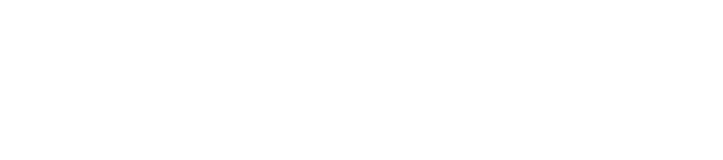
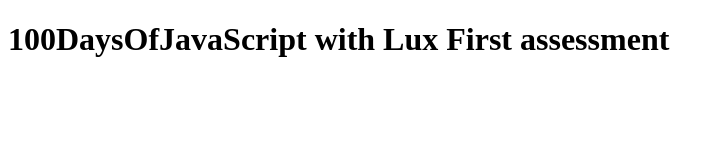
Before and after one commit to steveviko/Lux-asses1, a plain HTML site: page index.html in a window 1280 px wide. Shown: the whole page, without its empty margins (0-723 px from the left). Drawn offline with Linux system fonts and the light colour scheme.

Commit message:
Implement code in assesemnt file

```diff
--- a/index.html
+++ b/index.html
@@ -7,7 +7,7 @@
     <title>Document</title>
 </head>
 <body>
-
+    <h1>100DaysOfJavaScript with Lux First assessment</h1>
     <script src="./js/assesment.js"></script>
 </body>
 </html>
--- a/js/assesment.js
+++ b/js/assesment.js
@@ -1,2 +1,7 @@
 console.log(0.1 + 0.2);
 console.log(0.1 + 0.2 == 0.3);
+
+console.log("0 || 1 = "+(0 || 1));
+console.log("1 || 2 = "+(1 || 2));
+console.log("0 && 1 = "+(0 && 1));
+console.log("1 && 2 = "+(1 && 2));
```
